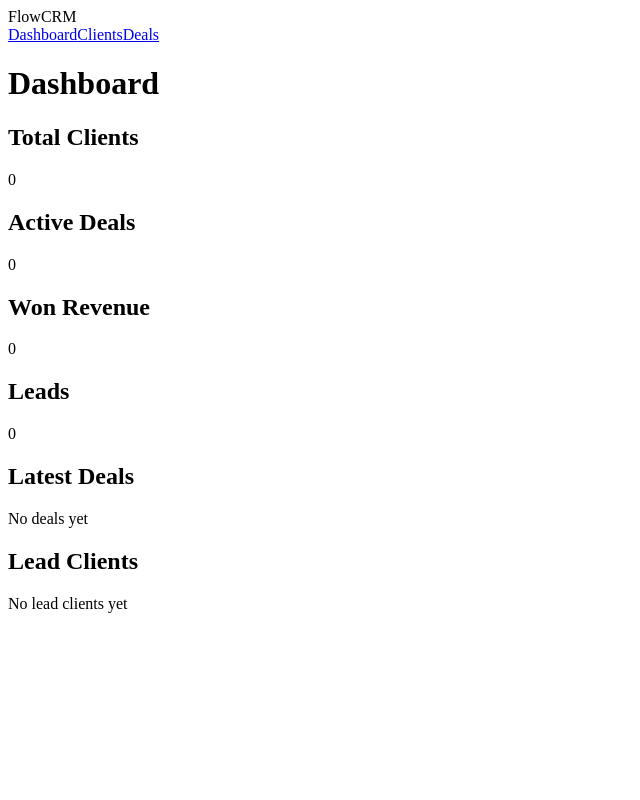
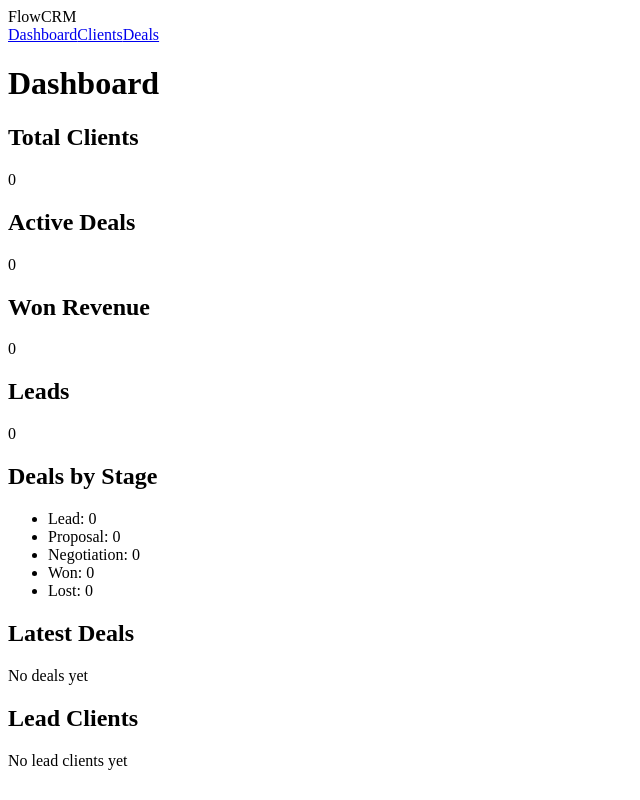
Before and after one commit to vasilyefff/flowcrm, a React (Vite) app: page / in a window 1280 px wide. Shown: the whole page, without its empty margins (0-640 px from the left). Built offline with nearby package versions, Linux system fonts and the light colour scheme.

Commit message:
complete dashboard metrics and rename deal stage

```diff
--- a/src/entities/deal/model/types.ts
+++ b/src/entities/deal/model/types.ts
@@ -1,4 +1,4 @@
-export type DealStage = 'lead' | 'qualified' | 'proposal' | 'won' | 'lost'
+export type DealStage = 'lead' | 'negotiation' | 'proposal' | 'won' | 'lost'
 
 export type Deal = {
   id: string
--- a/src/features/deal/create/DealForm.tsx
+++ b/src/features/deal/create/DealForm.tsx
@@ -144,7 +144,7 @@ export const DealForm = ({
           }}
         >
           <option value="lead">Lead</option>
-          <option value="qualified">Qualified</option>
+          <option value="negotiation">Negotiation</option>
           <option value="proposal">Proposal</option>
           <option value="won">Won</option>
           <option value="lost">Lost</option>
--- a/src/pages/dashboard/DashboardPage.tsx
+++ b/src/pages/dashboard/DashboardPage.tsx
@@ -28,6 +28,21 @@ export const DashboardPage = () => {
     )
     .slice(0, 5)
 
+  const dealsByStage = deals.reduce(
+    (stages, deal) => {
+      stages[deal.stage] += 1
+
+      return stages
+    },
+    {
+      lead: 0,
+      proposal: 0,
+      negotiation: 0,
+      won: 0,
+      lost: 0,
+    },
+  )
+
   return (
     <div>
       <h1>Dashboard</h1>
@@ -50,6 +65,18 @@ export const DashboardPage = () => {
       <div>
         <h2>Leads</h2>
         <p>{leads}</p>
+      </div>
+
+      <div>
+        <h2>Deals by Stage</h2>
+
+        <ul>
+          <li>Lead: {dealsByStage.lead}</li>
+          <li>Proposal: {dealsByStage.proposal}</li>
+          <li>Negotiation: {dealsByStage.negotiation}</li>
+          <li>Won: {dealsByStage.won}</li>
+          <li>Lost: {dealsByStage.lost}</li>
+        </ul>
       </div>
 
       <div>
--- a/src/pages/deals/DealsPage.tsx
+++ b/src/pages/deals/DealsPage.tsx
@@ -91,7 +91,7 @@ export const DealsPage = () => {
         >
           <option value="all">All</option>
           <option value="lead">Lead</option>
-          <option value="qualified">Qualified</option>
+          <option value="negotiation">Negotiation</option>
           <option value="proposal">Proposal</option>
           <option value="won">Won</option>
           <option value="lost">Lost</option>
```
